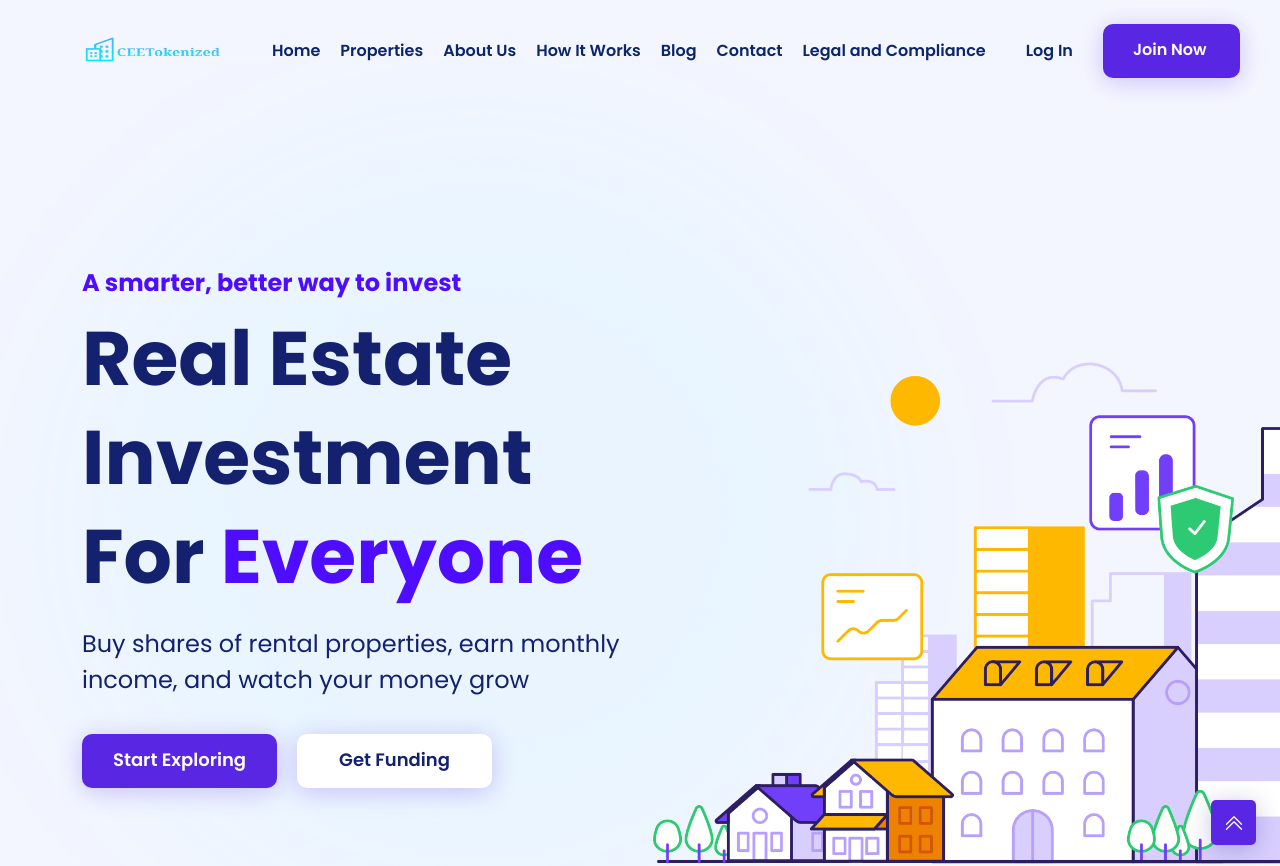
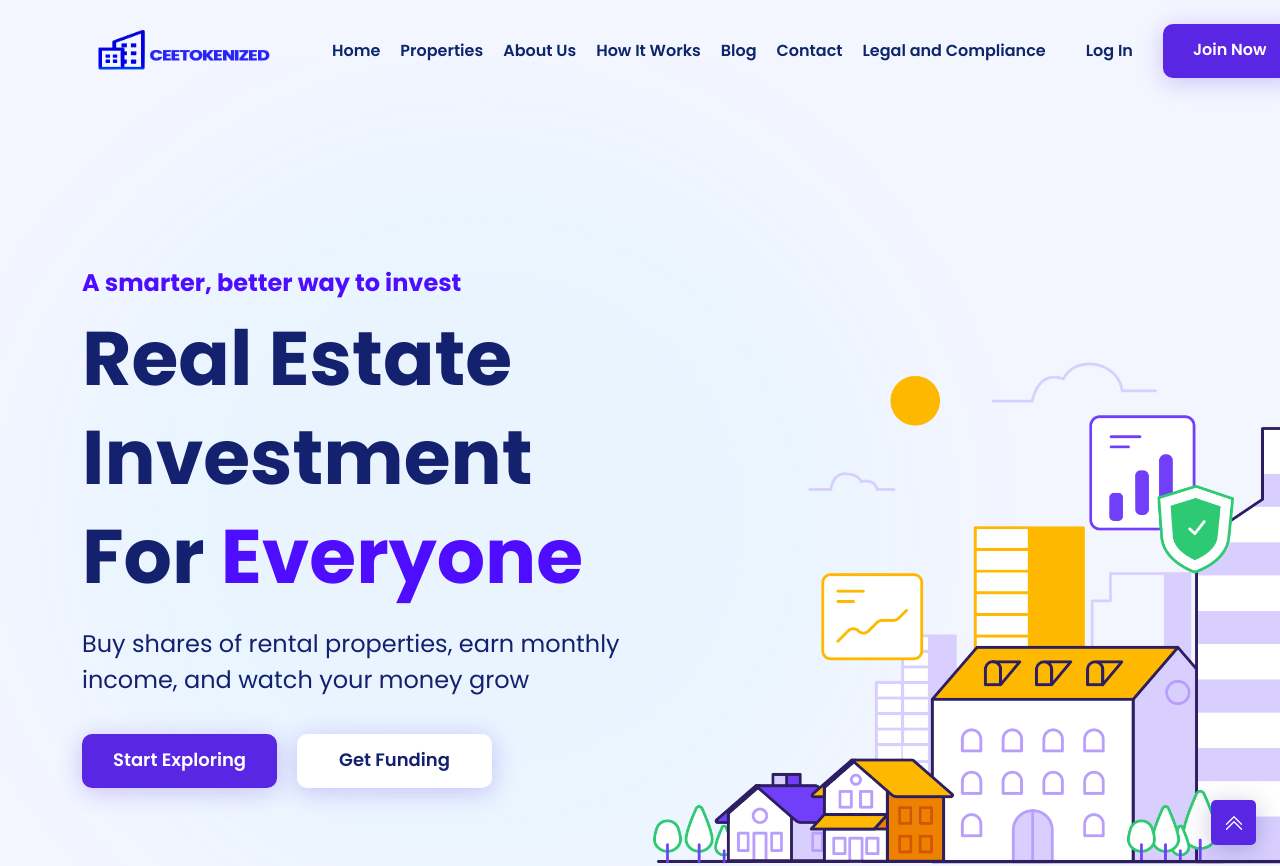
Before and after one commit to DevExpert0101/RealEstate, a Next.js app: page / in a window 1280 px wide. Shown: the top 866 px of the page. Built offline with nearby package versions, Linux system fonts and the light colour scheme.

Commit message:
modified logo

```diff
--- a/components/footer/Footer.jsx
+++ b/components/footer/Footer.jsx
@@ -48,7 +48,7 @@ const Footer = () => {
             <div className="col-md-12 col-lg-4 col-xl-4">
               <div className="footer__intro">
                 <Link href="/">
-                  <Image style={{width: "50%", height: "50%"}} src={logoLight} alt="logoLight" />
+                  <Image style={{width: "100%", height: "100%"}} src={logoLight} alt="logoLight" />
                 </Link>
                 <p>
                   <i className="fa-solid fa-location-dot"></i>1134 W Hubbard St.
--- a/components/navBar/NavBar.jsx
+++ b/components/navBar/NavBar.jsx
@@ -38,7 +38,7 @@ const NavBar = () => {
       >
         <div className="container">
           <Link href="/" className="navbar-brand">
-            <Image className="logo" src={logo} alt="logo" loading="lazy" />
+            <Image className="logo" src={logo} alt="logo" loading="lazy" style={{ width: "200px", height: "50px"}} />
           </Link>
           <div className="navbar__out order-2 order-xl-3">
             <div className="nav__group__btn">
--- a/styles/scss/layout/_header.scss
+++ b/styles/scss/layout/_header.scss
@@ -46,7 +46,7 @@ header {
 }
 
 .logo {
-  max-width: 140px;
+  max-width: 400px;
   height: auto;
   @include responsive(xl) {
     height: 40px;
```
Also changed, not shown: public/images/logo-light.png, public/images/logo.png.
